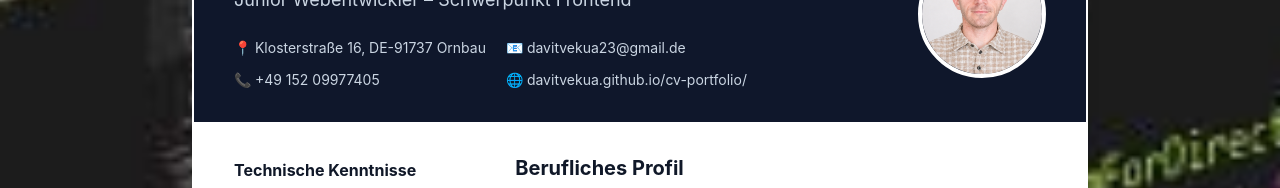
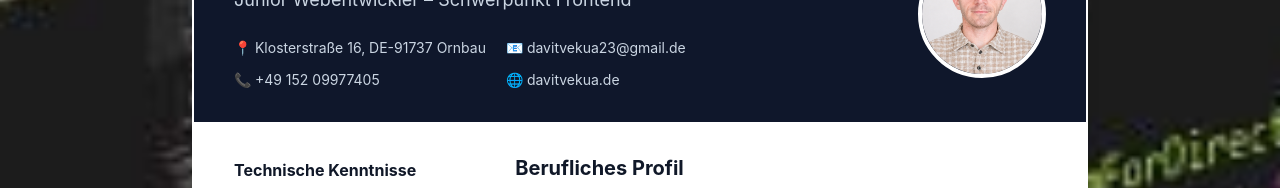
Before and after one commit to Davitvekua/cv-davitvekua, a website built with Vite: page lebenslauf.html in a window 1280 px wide. Shown: the part 152-340 px from the top of the page. Built offline with nearby package versions, Linux system fonts and the light colour scheme.

Commit message:
CV update

```diff
--- a/lebenslauf.html
+++ b/lebenslauf.html
@@ -47,9 +47,7 @@
               >📧 davitvekua23@gmail.de</a
             >
             <a href="tel:+49 152 09977405">📞 +49 152 09977405</a>
-            <a href="https://davitvekua.github.io/cv-portfolio/" target="_blank"
-              >🌐 davitvekua.github.io/cv-portfolio/</a
-            >
+            <a href="https://davitvekua.de" target="_blank">🌐 davitvekua.de</a>
           </div>
         </div>
         <div class="shrink-0">
```
